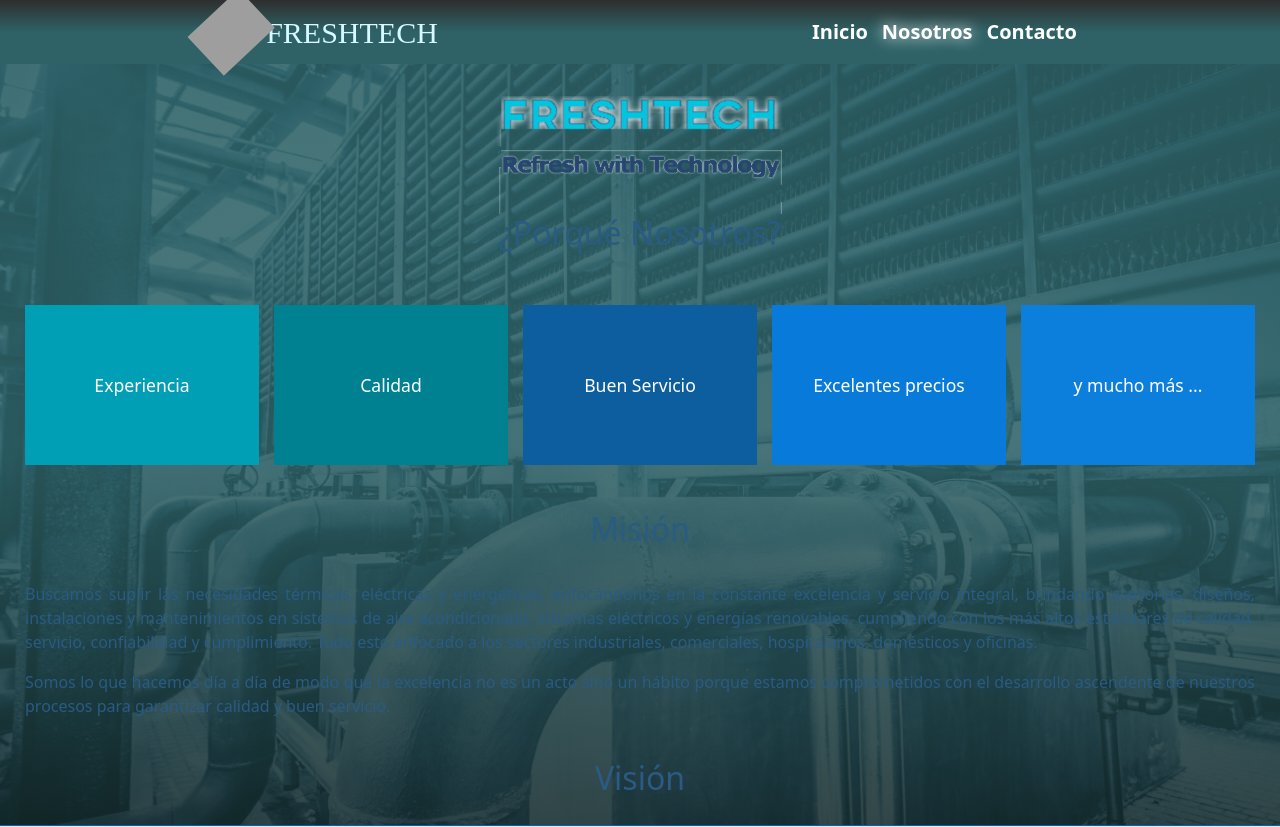
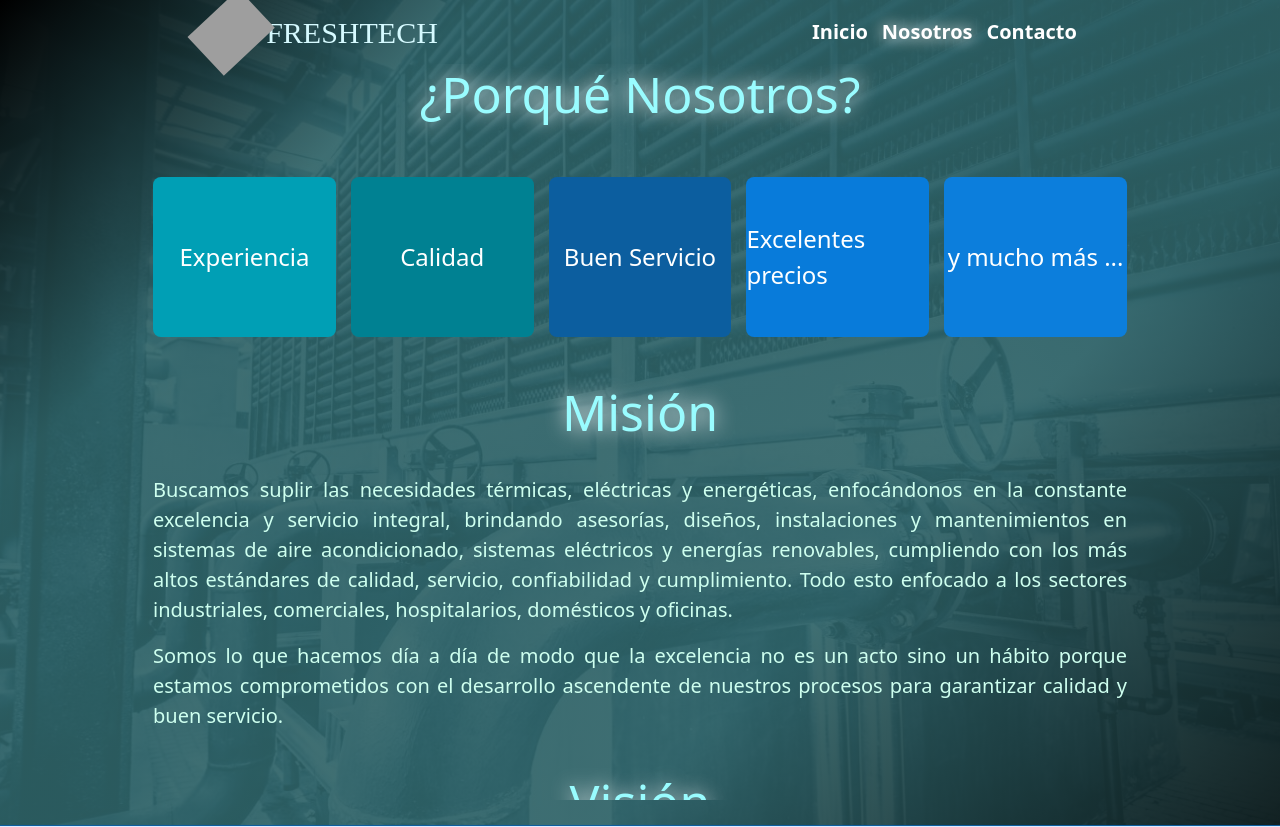
Before and after one commit to petudeveloper/freshtech-web-page, a React (Create React App) app: page /about-us in a window 1280 px wide. Shown: the top 827 px of the page. Built offline with nearby package versions, Linux system fonts and the light colour scheme; grey boxes are pictures that could not be loaded; a web font is replaced by a local one.

Commit message:
update style in about page

```diff
--- a/src/components/AboutUs/About.module.css
+++ b/src/components/AboutUs/About.module.css
@@ -1,9 +1,10 @@
 .aboutContainer {
-  width: 100%;
   display: flex;
   flex-direction: column;
   align-items: center;
-  color: #2a5b83;
+  color: #ffffff;
+  width: 80%;
+  margin: 0 auto 0 auto;
 }
 
 .logoContanier {
@@ -24,6 +25,9 @@
 
 .tittle {
   text-align: center;
+  font-size: 50px;
+  color: rgb(153, 252, 255);
+  text-shadow: 0 0 20px #ffffff;
 }
 
 .pro {
@@ -32,38 +36,112 @@
   align-items: center;
   height: 20vh;
   color: #fff;
-  font-size: 1.1rem;
+  font-size: 1.5rem;
+  border-radius: 8px;
 }
 
 .pro:nth-child(1) {
   background: #009fb5;
 }
 
+.pro:nth-child(1):hover {
+  box-shadow: 0 0 25px 2px white, inset 0 0 50px 2px rgb(30, 80, 88);
+  background: url("https://www.we-accom.com/wp-content/uploads/marketing-de-experiencias-e1578580137909.png");
+  background-position: center;
+  background-size: cover;
+  color: #ffffff00;
+}
+
 .pro:nth-child(2) {
   background: #008192;
+}
+
+.pro:nth-child(2):hover {
+  box-shadow: 0 0 25px 2px white, inset 0 0 50px 2px rgb(30, 80, 88);
+  background: url("https://1.bp.blogspot.com/-ohlglbeMPoQ/XoNmZ2jF9qI/AAAAAAAABxo/YMt_S6lEMdo5_c1dtESUqSj1shG64XtsgCLcBGAsYHQ/s1600/calidad.jpg");
+  background-position: center;
+  background-size: cover;
+  color: #ffffff00;
 }
 
 .pro:nth-child(3) {
   background: #0c5e9f;
 }
 
+.pro:nth-child(3):hover {
+  box-shadow: 0 0 25px 2px white, inset 0 0 50px 2px rgb(30, 80, 88);
+  background: url("https://www.ld.com.mx/blog/wp-content/uploads/2019/04/atenci%C3%B3n-al-cliente.jpg");
+  background-position: center;
+  background-size: cover;
+  color: #ffffff00;
+}
+
 .pro:nth-child(4) {
   background: #087bda;
+}
+
+.pro:nth-child(4):hover {
+  box-shadow: 0 0 25px 2px white, inset 0 0 50px 2px rgb(30, 80, 88);
+  background: url("https://www.idfcfirstbank.com/content/dam/idfcfirstbank/images/blog/importance-of-having-savings-717x404.jpg");
+  background-position: center;
+  background-size: cover;
+  color: #ffffff00;
 }
 
 .pro:nth-child(5) {
   background: rgb(12, 126, 220);
 }
 
+.pro:nth-child(5):hover {
+  box-shadow: 0 0 25px 2px white, inset 0 0 50px 2px rgb(30, 80, 88);
+  background: url("../../img/muchomas.png");
+  background-position: center;
+  background-size: cover;
+  color: #ffffff00;
+}
+
 .misionInformation {
   padding: 25px;
   text-align: justify;
+  font-size: 20px;
+  color: rgb(206, 255, 239);
+}
+
+@media (max-width: 1024px) {
+  .prosContainer {
+    width: 100%;
+    display: grid;
+    grid-template-columns: repeat(3, 1fr);
+    gap: 15px;
+    padding: 45px 25px;
+  }
 }
 
 @media (max-width: 768px) {
   .prosContainer {
     width: 100%;
+    display: grid;
+    grid-template-columns: repeat(2, 1fr);
+    gap: 15px;
+    padding: 45px 25px;
+  }
+
+  .aboutContainer {
+    width: 100%;
     display: flex;
     flex-direction: column;
+    align-items: center;
+    color: #ffffff;
+    margin: 0 auto 0 auto;
   }
 }
+
+@media (max-width: 576px) {
+  .prosContainer {
+    width: 100%;
+    display: grid;
+    grid-template-columns: 1fr;
+    gap: 15px;
+    padding: 45px 25px;
+  }
+}
--- a/src/components/AboutUs/AboutUs.js
+++ b/src/components/AboutUs/AboutUs.js
@@ -1,27 +1,45 @@
-/* eslint-disable max-len */
 import styles from './About.module.css';
 
-const AboutUs = () => (
+const AboutUs = () => {
+  const pros = [
+    'Experiencia',
+    'Calidad',
+    'Buen Servicio',
+    'Excelentes precios',
+    'y mucho más ...',
+  ];
+  return (
     <div className={styles.aboutContainer}>
-    <div className={styles.logoContanier}>
-      <img className={styles.logo} src="./images/FRESHTECH-logo-Slogan.png" alt="freshtech-logo" />
-    </div>
       <h2 className={styles.tittle}>¿Porqué Nosotros?</h2>
       <div className={styles.prosContainer}>
-      <span className={styles.pro}>Experiencia</span>
-      <span className={styles.pro}>Calidad</span>
-      <span className={styles.pro}>Buen Servicio</span>
-      <span className={styles.pro}>Excelentes precios</span>
-      <span className={styles.pro}>y mucho más ...</span>
+        {
+          pros.map((pro, index) => {
+            const knum = index + 1;
+            return (
+              <span key={knum} className={styles.pro}>{pro}</span>
+            );
+          })
+        }
       </div>
       <div>
         <h2 className={styles.tittle}>Misión</h2>
         <div className={styles.misionInformation}>
           <p>
-          Buscamos suplir las necesidades térmicas, eléctricas  y energéticas, enfocándonos en la constante excelencia y servicio integral, brindando asesorías, diseños, instalaciones y mantenimientos en sistemas de aire acondicionado, sistemas eléctricos y energías renovables, cumpliendo con los más altos estándares de calidad, servicio, confiabilidad y cumplimiento. Todo esto enfocado a los sectores industriales, comerciales, hospitalarios, domésticos y oficinas.
+            {`
+              Buscamos suplir las necesidades térmicas, eléctricas  y energéticas, enfocándonos en la
+              constante excelencia y servicio integral, brindando asesorías, diseños, instalaciones
+              y mantenimientos en sistemas de aire acondicionado, sistemas eléctricos y energías
+              renovables, cumpliendo con los más altos estándares de calidad, servicio, confiabilidad
+              y cumplimiento. Todo esto enfocado a los sectores industriales, comerciales,
+              hospitalarios, domésticos y oficinas.
+            `}
           </p>
           <p>
-          Somos lo que hacemos día a día de modo que la excelencia no es un acto sino un hábito porque estamos comprometidos con el desarrollo ascendente de nuestros procesos para garantizar calidad y buen servicio.
+            {`
+              Somos lo que hacemos día a día de modo que la excelencia no es un acto sino un hábito
+              porque estamos comprometidos con el desarrollo ascendente de nuestros procesos para
+              garantizar calidad y buen servicio.
+            `}
           </p>
         </div>
       </div>
@@ -29,11 +47,17 @@
         <h2 className={styles.tittle}>Visión</h2>
         <div className={styles.misionInformation}>
           <p>
-          Ser una empresa líder en la planeación y ejecución de grandes proyectos de ingeniería a nivel nacional e internacional, en sistemas de aire acondicionado, electricidad y energías renovables, garantizando la integralidad de nuestros servicios y la conservación del medio ambiente.
+            {`
+              Ser una empresa líder en la planeación y ejecución de grandes proyectos de ingeniería
+              a nivel nacional e internacional, en sistemas de aire acondicionado, electricidad y
+              energías renovables, garantizando la integralidad de nuestros servicios y la
+              conservación del medio ambiente.
+            `}
           </p>
         </div>
       </div>
     </div>
   );
+};
 
 export default AboutUs;
--- a/src/components/NavBar/NavBar.module.css
+++ b/src/components/NavBar/NavBar.module.css
@@ -44,7 +44,6 @@
   display: flex;
   justify-content: space-around;
   align-items: center;
-  background: linear-gradient(180deg, #2e2e2e 0%, #2e6266 50%, #2e6266 100%);
   width: 100%;
   height: 8vh;
 }
--- a/src/components/Servicios/Servicios.module.css
+++ b/src/components/Servicios/Servicios.module.css
@@ -2,7 +2,7 @@
   width: 80%;
   margin: 20px auto 0 auto;
   padding: 10px;
-  border-top: 1px solid rgb(196, 196, 196);
+  border-top: 1px solid #c4c4c4;
 }
 
 .textH1Home {
@@ -25,7 +25,7 @@
 .cardContainer {
   position: relative;
   min-width: 0;
-  box-shadow: 0 0 10px 0 black;
+  box-shadow: 0 0 10px 0 #000000;
   border-radius: 10px;
   padding: 10px;
   display: flex;
@@ -71,7 +71,7 @@
 
 .button:hover {
   transform: scale(1.1);
-  box-shadow: 2px 2px 8px rgb(173, 206, 255);
+  box-shadow: 2px 2px 8px #adceff;
   cursor: pointer;
   color: #0c5e9f;
   background-color: #03c5de;
@@ -80,7 +80,7 @@
 .cardName {
   margin: 7px 0;
   color: #2e6f77;
-  text-shadow: 0 0 6px rgb(59, 142, 145);
+  text-shadow: 0 0 6px #3b8e91;
 }
 
 .infobtn {
@@ -97,10 +97,17 @@
   color: white;
   font-size: 20px;
   border: 2px solid #2e6f77;
-  box-shadow: 0 0 20px 0 rgb(252, 255, 93);
+  box-shadow: 0 0 20px 0 #fcff5d;
 }
 
 @media (max-width: 1024px) {
+  .servicioscontainer {
+    width: 90%;
+    margin: 20px auto 0 auto;
+    padding: 10px;
+    border-top: 1px solid #c4c4c4;
+  }
+
   .cardsContainer {
     display: grid;
     grid-template-columns: repeat(2, 1fr);
@@ -128,6 +135,6 @@
     width: 100%;
     margin: 20px auto 0 auto;
     padding: 10px;
-    border-top: 1px solid rgb(196, 196, 196);
+    border-top: 1px solid #c4c4c4;
   }
 }
--- a/src/index.css
+++ b/src/index.css
@@ -14,7 +14,7 @@
     sans-serif;
   -webkit-font-smoothing: antialiased;
   -moz-osx-font-smoothing: grayscale;
-  background: linear-gradient(0deg, #000000dc 0%, #2e6266de 60%, #2e6266e0 100%), url('./img/background.jpg');
+  background: linear-gradient(-45deg, #000000 0%, #2e6266ea 40%,#2e6266ea 80%, #000000 100%), url('./img/background.jpg');
   background-position: center;
   background-size: cover;
   background-repeat: no-repeat;
```
Also changed, not shown: src/img/muchomas.png (added). Lines whose indentation alone changed are shown as unchanged.
